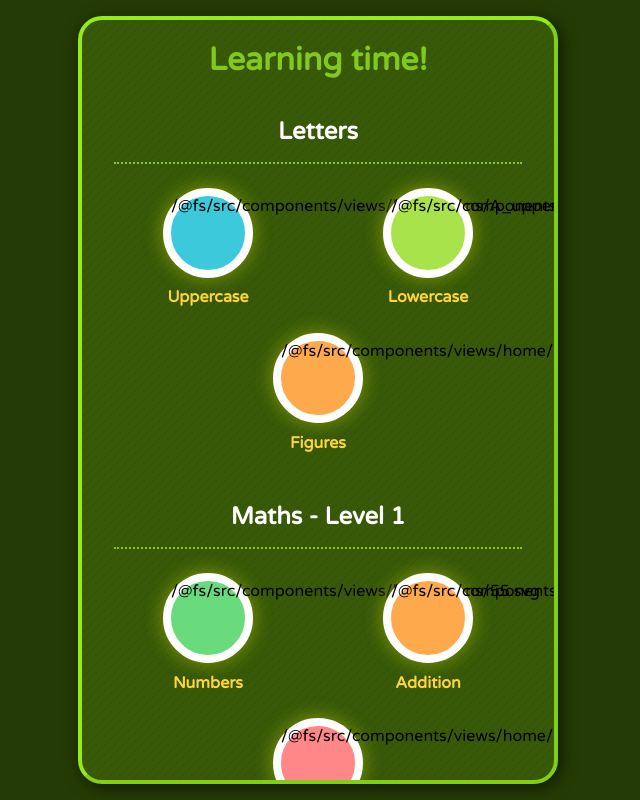
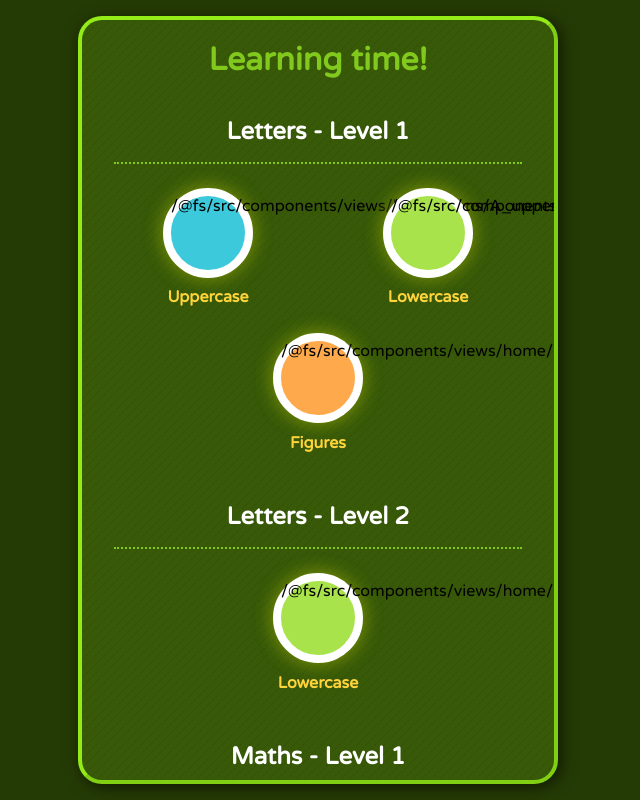
Before and after one commit to singuerinc/learning-words, a React (Vite) app: page / in a window 1280 px wide. Shown: the whole page, without its empty margins (322-962 px from the left). Built offline with nearby package versions, Linux system fonts and the light colour scheme.

Commit message:
feat: frequent words

```diff
--- a/src/App.tsx
+++ b/src/App.tsx
@@ -8,7 +8,7 @@ import { byIndex as colorByIndex, darken, lighten } from "./core/colors";
 import { clocks, dayOfTheWeek } from "./core/factory/clocks";
 import { factory } from "./core/factory/Factory";
 import { imgAndLetter } from "./core/factory/figures";
-import { alphabet, ltrsLowercase, ltrsUppercase } from "./core/factory/letters";
+import { alphabet, ltrsLowercase, ltrsUppercase, wordsLevel2 } from "./core/factory/letters";
 import {
   additions,
   additionsLevel2,
@@ -92,6 +92,7 @@ class App extends React.PureComponent<{}, IState> {
                 onClickOnSubstractions={this.mode(substractions())}
                 onClickOnSubstractionsLevel2={this.mode(substractionsLevel2())}
                 onClickOnDaysOfTheWeek={this.mode(dayOfTheWeek())}
+                onClickOnWordsLevel2={this.mode(wordsLevel2())}
               />
             </Card>
           </div>
--- /dev/null
+++ b/src/components/letter/FrequentWord.tsx
@@ -0,0 +1,26 @@
+import * as React from "react";
+import styled from "styled-components";
+
+interface IProps {
+  letter: string;
+}
+
+const FrequentWord = ({ letter }: IProps) => (
+  <StyledLetter
+    numChars={letter.length}
+    dangerouslySetInnerHTML={{ __html: letter }}
+  />
+);
+
+const StyledLetter = styled<{ numChars: number }, "h1">("h1")`
+  margin: 0.5rem 0;
+  padding: 0.5rem 0;
+  font-size: ${(props) => (props.numChars > 4 ? 5 : 6)}rem;
+  font-weight: normal;
+  color: white;
+  word-break: break-word;
+  text-align: center;
+  line-height: 0.7em;
+`;
+
+export { FrequentWord };
--- a/src/components/views/Home.tsx
+++ b/src/components/views/Home.tsx
@@ -28,6 +28,7 @@ interface IProps {
   onClickOnSubstractions: (e: MouseEvent) => void;
   onClickOnSubstractionsLevel2: (e: MouseEvent) => void;
   onClickOnDaysOfTheWeek: (e: MouseEvent) => void;
+  onClickOnWordsLevel2: (e: MouseEvent) => void;
 }
 
 const delay = (time: number, callback: (e: MouseEvent) => void) => () =>
@@ -45,11 +46,12 @@ const Wrapper = ({
   onClickOnAdditionLevel2,
   onClickOnSubstractions,
   onClickOnSubstractionsLevel2,
-  onClickOnDaysOfTheWeek
+  onClickOnDaysOfTheWeek,
+  onClickOnWordsLevel2
 }: IProps) => (
   <div className={className}>
     <h1>Learning time!</h1>
-    <h2>Letters</h2>
+    <h2>Letters - Level 1</h2>
     <ul>
       <li>
         <AUpper onClick={delay(200, onClickOnUppercase)} />
@@ -59,6 +61,12 @@ const Wrapper = ({
       </li>
       <li>
         <Robot onClick={delay(200, onClickOnFigures)} />
+      </li>
+    </ul>
+    <h2>Letters - Level 2</h2>
+    <ul>
+      <li>
+        <ELower onClick={delay(200, onClickOnWordsLevel2)} />
       </li>
     </ul>
     <h2>Maths - Level 1</h2>
--- a/src/core/CardType.ts
+++ b/src/core/CardType.ts
@@ -4,6 +4,7 @@ export enum CardType {
   FIGURE = "figure",
   NUMBER = "number",
   ROMAN_NUMBER = "romannumber",
+  FREQUENT_WORD = "frequentword",
   UPPERCASE = "uppercase",
   LOWERCASE = "lowercase",
   ADDITION = "addition",
--- a/src/core/factory/Factory.ts
+++ b/src/core/factory/Factory.ts
@@ -2,6 +2,7 @@ import * as R from "ramda";
 import * as React from "react";
 import { Clock } from "../../components/clock/Clock";
 import { Figure } from "../../components/figure/Figure";
+import { FrequentWord } from "../../components/letter/FrequentWord";
 import { Letter } from "../../components/letter/Letter";
 import { RomanNum } from "../../components/letter/RomanNum";
 import { DayOfTheWeek } from "../../components/time/DayOfTheWeek";
@@ -11,6 +12,8 @@ const factoryFigure = (item) => React.createElement(Figure, { card: item });
 const factoryClock = (item) => React.createElement(Clock, { card: item });
 const factoryLetter = (item) => React.createElement(Letter, ...item);
 const factoryRomanNum = (item) => React.createElement(RomanNum, ...item);
+const factoryFrequentWord = (item) =>
+  React.createElement(FrequentWord, ...item);
 const factoryDayOfTheWeek = (item) =>
   React.createElement(DayOfTheWeek, ...item);
 
@@ -20,6 +23,7 @@ export const factory = (item) =>
     [R.equals(CardType.CLOCK), R.always(factoryClock(item))],
     [R.equals(CardType.DAY_OF_THE_WEEK), R.always(factoryDayOfTheWeek(item))],
     [R.equals(CardType.ROMAN_NUMBER), R.always(factoryRomanNum(item))],
+    [R.equals(CardType.FREQUENT_WORD), R.always(factoryFrequentWord(item))],
     [R.T, R.always(factoryLetter(item))]
     // [equals(CardType.UPPERCASE), always(factoryLetter(item))],
     // [equals(CardType.NUMBER), always(factoryLetter(item))],
--- a/src/core/factory/letters.ts
+++ b/src/core/factory/letters.ts
@@ -1,6 +1,6 @@
 import * as R from "ramda";
 import { CardType } from "../CardType";
-import { mapToLetter, take20rand } from "./utils";
+import { mapToLetter, shuffle, take20rand } from "./utils";
 
 export const alphabet = "abcdefghijklmnopqrstuvwxyz".split("");
 
@@ -15,3 +15,109 @@ export const ltrsUppercase = R.compose(
   R.map(R.toUpper),
   take20rand
 );
+
+export const wordsLevel2 = () =>
+  shuffle(
+    [
+      "the",
+      "of",
+      "and",
+      "a",
+      "to",
+      "in",
+      "is",
+      "you",
+      "that",
+      "it",
+      "he",
+      "was",
+      "for",
+      "on",
+      "are",
+      "as",
+      "with",
+      "his",
+      "they",
+      "I",
+      "at",
+      "be",
+      "this",
+      "have",
+      "from",
+      "or",
+      "one",
+      "had",
+      "by",
+      "words",
+      "but",
+      "not",
+      "what",
+      "all",
+      "were",
+      "we",
+      "when",
+      "your",
+      "can",
+      "said",
+      "there",
+      "use",
+      "an",
+      "each",
+      "which",
+      "she",
+      "do",
+      "how",
+      "their",
+      "if",
+      "will",
+      "up",
+      "other",
+      "about",
+      "out",
+      "many",
+      "then",
+      "them",
+      "these",
+      "so",
+      "some",
+      "her",
+      "would",
+      "make",
+      "like",
+      "him",
+      "into",
+      "time",
+      "has",
+      "look",
+      "two",
+      "more",
+      "write",
+      "go",
+      "see",
+      "number",
+      "no",
+      "way",
+      "could",
+      "people",
+      "my",
+      "than",
+      "first",
+      "water",
+      "been",
+      "called",
+      "who",
+      "oil",
+      "sit",
+      "now",
+      "find",
+      "long",
+      "down",
+      "day",
+      "did",
+      "get",
+      "come",
+      "made",
+      "may",
+      "part"
+    ].map(mapToLetter(CardType.FREQUENT_WORD))
+  );
```
Also changed, not shown: 1 other file (tests, documents, lock files or other folders).
